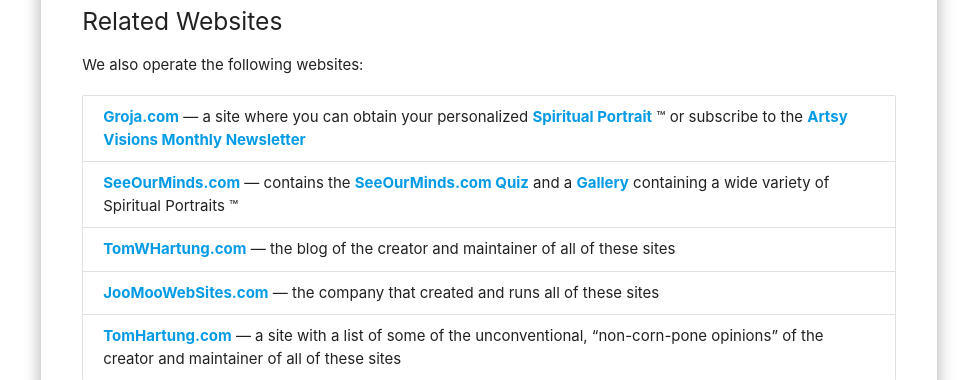
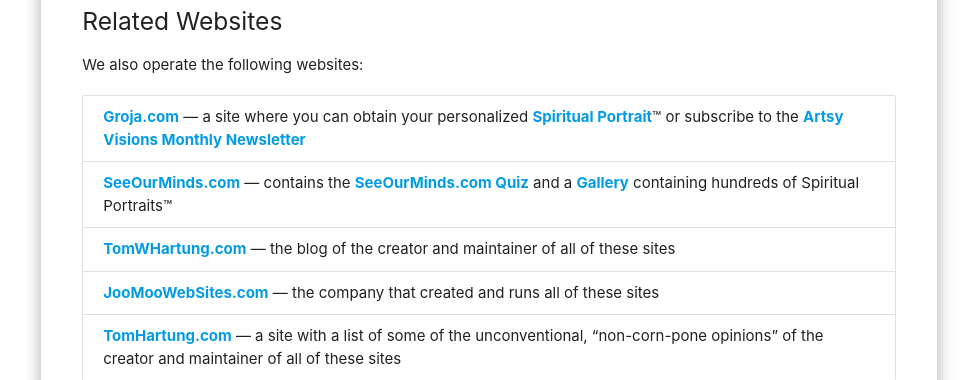
Before and after one commit to tomwhartung/artsyvisions.com, a Django app: template Site/content/templates/content/legal/terms_of_service.html in a window 1280 px wide. Shown: the part 867-1247 px from the top of the page, without its empty margins (151-1128 px from the left). Run offline with Django 3.2, Linux system fonts and the light colour scheme; the template is opened without the code that fills it, so the values that code supplies are empty; some libraries are stand-ins or nearby versions.

Commit message:
Made a few super-minor changes to terms_of_service.html , for consistency with the recently-updated legal pages on my other sites.

```diff
--- a/Site/content/templates/content/legal/terms_of_service.html
+++ b/Site/content/templates/content/legal/terms_of_service.html
@@ -57,8 +57,9 @@
          title='Link to the Home page at Groja.com'>Groja.com</a>
       &mdash; a site where you can obtain your personalized
       <a href='https://www.groja.com/yourportrait' target='_blank'
-         title='Link to a page enabling you to obtain your personalized Spiritual Portrait at Groja.com'>Spiritual Portrait</a>
-      &trade; or subscribe to the
+         title='Link to a page enabling you to obtain your personalized Spiritual Portrait at Groja.com'>
+       Spiritual Portrait</a>&trade;
+      or subscribe to the
       <a href='https://Groja.com/conversion/avmn' target='_blank'
          title='Link to the form enabling you to subscribe to the Artsy Visions Monthly Newsletter'>
        Artsy Visions Monthly Newsletter</a>
@@ -71,7 +72,7 @@
          title='Link to the SeeOurMinds.com Quiz'>SeeOurMinds.com Quiz</a> and a
       <a href='https://www.seeourminds.com/galleries' target='_blank'
          title='Link to the Gallery at SeeOurMinds.com '>Gallery</a>
-      containing a wide variety of Spiritual Portraits &trade;
+      containing hundreds of Spiritual Portraits&trade;
      </li>
      <li class="collection-item">
       <a href='https://TomWHartung.com' target='_blank'
```
